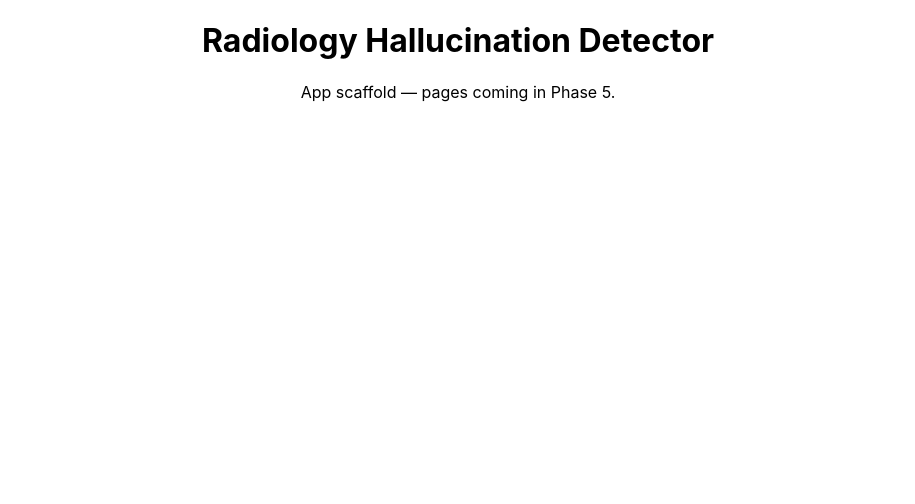
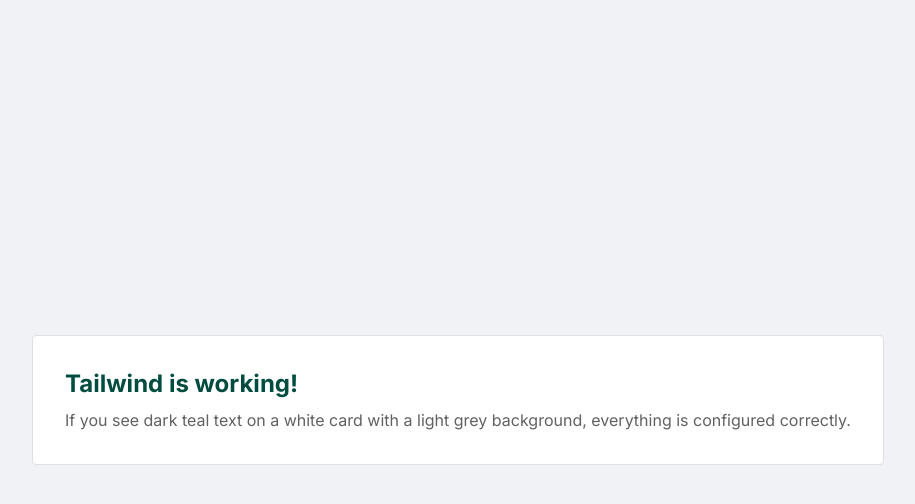
Before and after one commit to swapnilrob/LLM-Guided-Multimodal-Radiology-Report-Consistency-and-Hallucination-Detection, a React (Create React App) app in the folder client/: page / in a window 1280 px wide. Shown: the top 504 px of the page, without its empty margins (182-1097 px from the left). Built offline with nearby package versions, Linux system fonts and the light colour scheme.

Commit message:
Set up Tailwind CSS, React Router, Axios, Lucide icons

```diff
--- /dev/null
+++ b/client/postcss.config.js
@@ -0,0 +1,6 @@
+module.exports = {
+  plugins: {
+    tailwindcss: {},
+    autoprefixer: {},
+  },
+}
--- a/client/public/index.html
+++ b/client/public/index.html
@@ -25,6 +25,7 @@
       Learn how to configure a non-root public URL by running `npm run build`.
     -->
     <title>React App</title>
+  <link href="https://fonts.googleapis.com/css2?family=Inter:wght@400;500;600;700&family=Roboto+Mono:wght@400;500&display=swap" rel="stylesheet">
   </head>
   <body>
     <noscript>You need to enable JavaScript to run this app.</noscript>
--- a/client/src/App.js
+++ b/client/src/App.js
@@ -1,12 +1,16 @@
-import './App.css';
-
 function App() {
   return (
-    <div className="App">
-      <h1>Radiology Hallucination Detector</h1>
-      <p>App scaffold — pages coming in Phase 5.</p>
+    <div className="min-h-screen bg-page flex items-center justify-center">
+      <div className="bg-panel p-8 rounded border border-border-light">
+        <h1 className="text-2xl font-bold text-chrome-dark">
+          Tailwind is working!
+        </h1>
+        <p className="text-text-medium mt-2">
+          If you see dark teal text on a white card with a light grey background,
+          everything is configured correctly.
+        </p>
+      </div>
     </div>
   );
 }
-
 export default App;
--- a/client/src/index.css
+++ b/client/src/index.css
@@ -1,13 +1,3 @@
-body {
-  margin: 0;
-  font-family: -apple-system, BlinkMacSystemFont, 'Segoe UI', 'Roboto', 'Oxygen',
-    'Ubuntu', 'Cantarell', 'Fira Sans', 'Droid Sans', 'Helvetica Neue',
-    sans-serif;
-  -webkit-font-smoothing: antialiased;
-  -moz-osx-font-smoothing: grayscale;
-}
-
-code {
-  font-family: source-code-pro, Menlo, Monaco, Consolas, 'Courier New',
-    monospace;
-}
+@tailwind base;
+@tailwind components;
+@tailwind utilities;
--- /dev/null
+++ b/client/tailwind.config.js
@@ -0,0 +1,36 @@
+/** @type {import('tailwindcss').Config} */
+module.exports = {
+  content: ['./src/**/*.{js,jsx,ts,tsx}'],
+  theme: {
+    extend: {
+      colors: {
+        'page': '#F0F2F5',
+        'panel': '#FFFFFF',
+        'input-bg': '#F5F5F5',
+        'chrome-dark': '#004D40',
+        'chrome-section': '#00695C',
+        'chrome-section-alt': '#00796B',
+        'accent-teal': '#00838F',
+        'accent-teal-light': '#4DB6AC',
+        'text-dark': '#212121',
+        'text-medium': '#616161',
+        'text-light': '#9E9E9E',
+        'status-hallucinated': '#D32F2F',
+        'status-verified': '#388E3C',
+        'status-mismatch': '#EF6C00',
+        'status-uncertain': '#FBC02D',
+        'border-light': '#E0E0E0',
+        'border-focus': '#00ACC1',
+        'row-hover': '#F5F5F5',
+        'row-selected': '#E0F2F1',
+        'tooltip-bg': '#263238',
+        'tooltip-text': '#ECEFF1',
+      },
+      fontFamily: {
+        sans: ['Inter', 'Roboto', 'system-ui', 'sans-serif'],
+        mono: ['Roboto Mono', 'JetBrains Mono', 'monospace'],
+      },
+    },
+  },
+  plugins: [],
+};
```
Also changed, not shown: client/package.json (+8 -0 lines), 1 other file (tests, documents, lock files or other folders).
